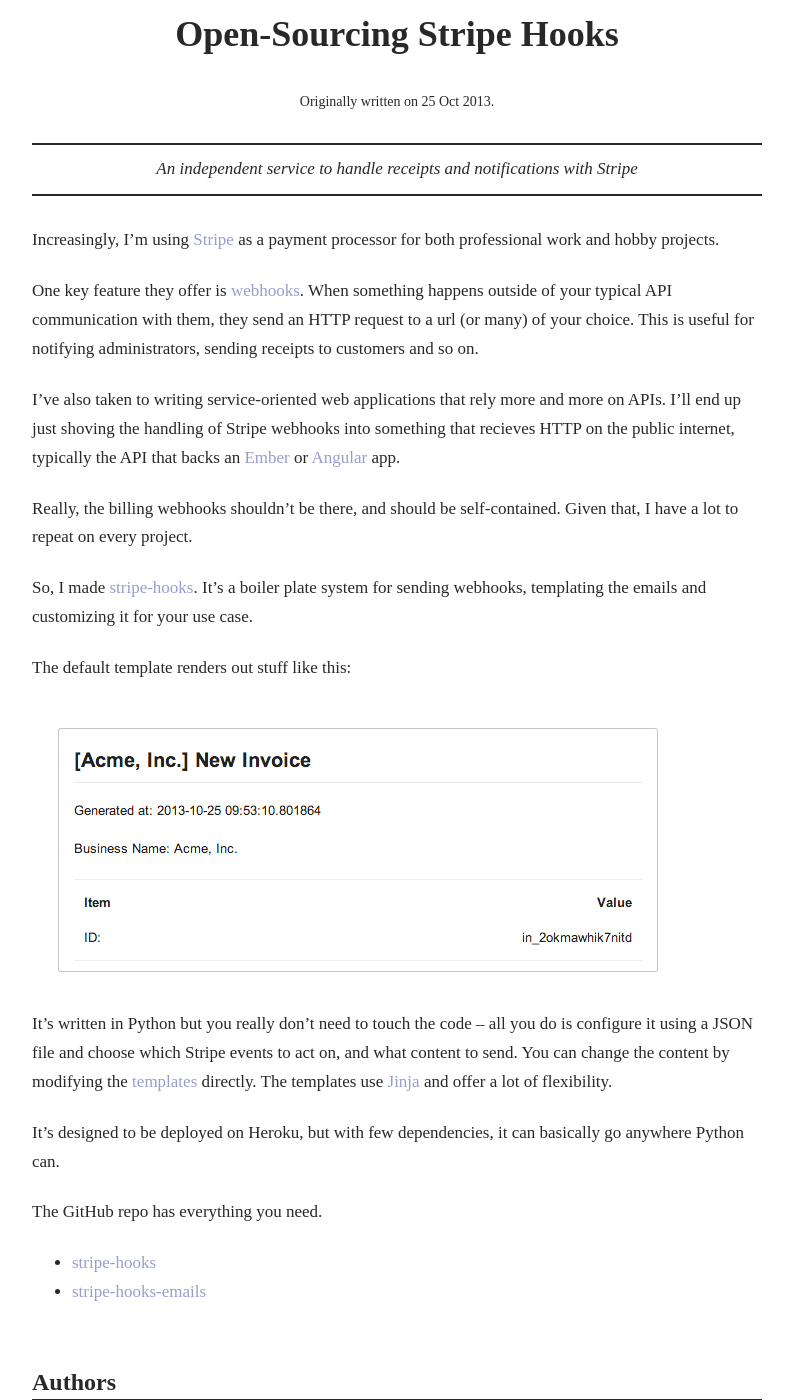
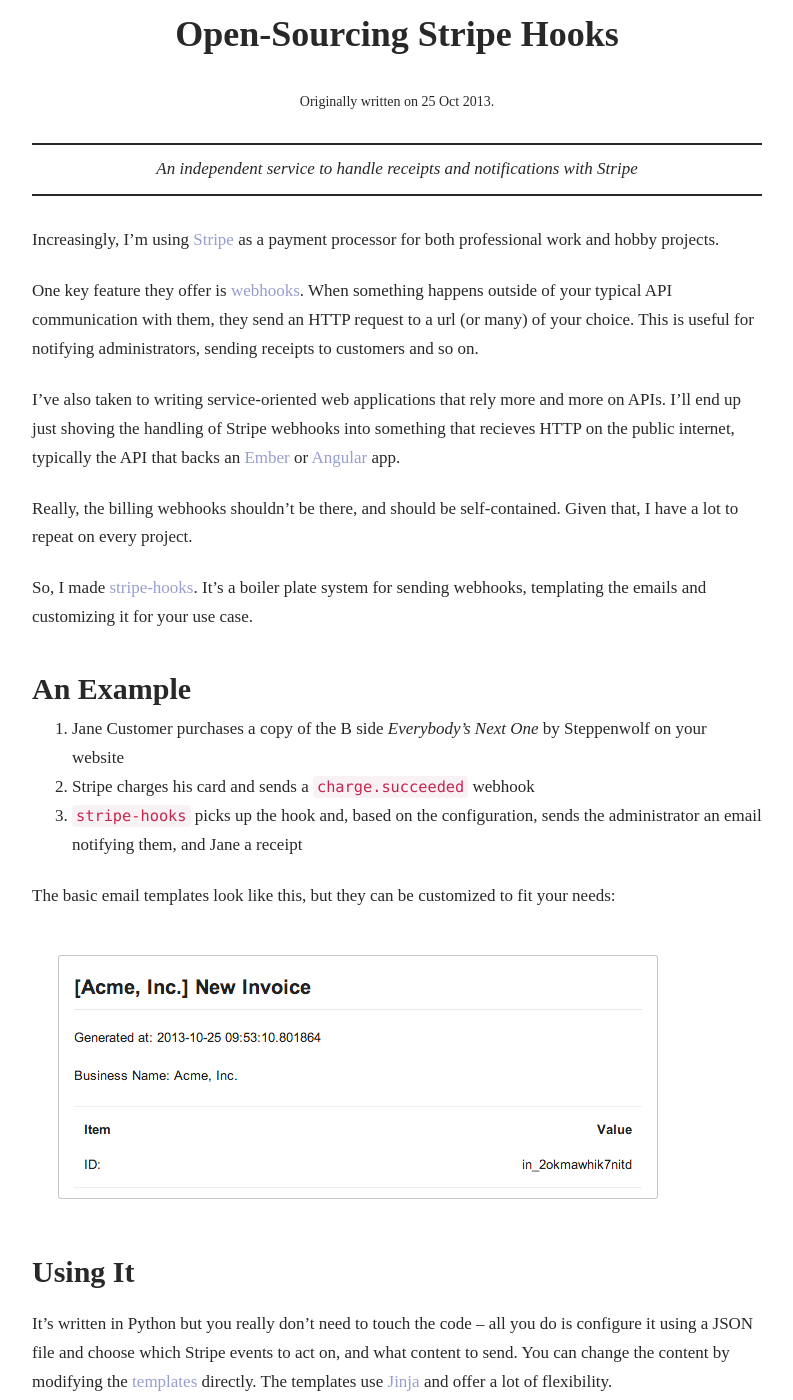
Before and after one commit to mb720/pretengineer, a Jekyll site: the page built from _posts/2013-10-25-stripe-hooks.md, in a window 1280 px wide and 1400 px high. Shown: the whole window, without its empty margins (243-1036 px from the left). Built offline with Jekyll 4.4.1, drawn with Linux system fonts in a browser that asks for light colours; nearby versions of some CDN libraries; some web fonts are replaced.

Commit message:
posts/hooks: add an example

```diff
--- a/_posts/2013-10-25-stripe-hooks.md
+++ b/_posts/2013-10-25-stripe-hooks.md
@@ -25,9 +25,20 @@ So, I made [stripe-hooks](https://github.com/pearkes/stripe-hooks). It's
 a boiler plate system for sending webhooks, templating the emails
 and customizing it for your use case.
 
-The default template renders out stuff like this:
+## An Example
+
+1. Jane Customer purchases a copy of the B side *Everybody's Next One* by Steppenwolf on
+your website
+2. Stripe charges his card and sends a `charge.succeeded` webhook
+3. `stripe-hooks` picks up the hook and, based on the configuration,
+sends the administrator an email notifying them, and Jane a receipt
+
+The basic email templates look like this, but they can be customized
+to fit your needs:
 
 <div class="img-center"><img src="/static/img/hooks/new-invoice.png" class="img-responsive"></div>
+
+## Using It
 
 It's written in Python but you really don't need to touch the code – all
 you do is configure it using a JSON file and choose which Stripe events
```
